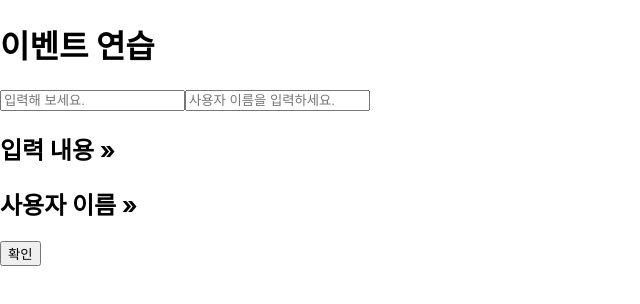
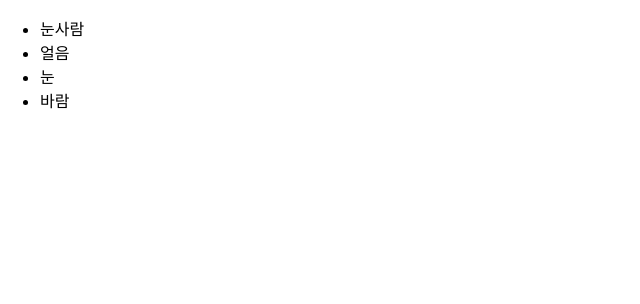
Before and after one commit to QQWaseokE/SK_Shieldus_Rookies_1st, a React (Create React App) app in the folder frontend/react/my-app/: page / in a window 1280 px wide. Shown: the top 304 px of the page, without its empty margins (0-640 px from the left). Built offline with nearby package versions, Linux system fonts and the light colour scheme.

Commit message:
컴포넌트 반복
7/2(화)

```diff
--- a/frontend/react/my-app/src/App.js
+++ b/frontend/react/my-app/src/App.js
@@ -1,11 +1,11 @@
 import { Component } from 'react';
-import EventPractice from './EventPractice';
+import IterationSample from './IterationSample';
 
 class App extends Component {
   render() {
     return (
       <>
-        <EventPractice />
+        <IterationSample />
       </>
     );
   }
--- /dev/null
+++ b/frontend/react/my-app/src/IterationSample.js
@@ -0,0 +1,13 @@
+const IterationSample = () => {
+    return (
+        <>
+            <ul>
+                <li>눈사람</li>
+                <li>얼음</li>
+                <li>눈</li>
+                <li>바람</li>
+            </ul>
+        </>
+    );
+}
+export default IterationSample;
```
